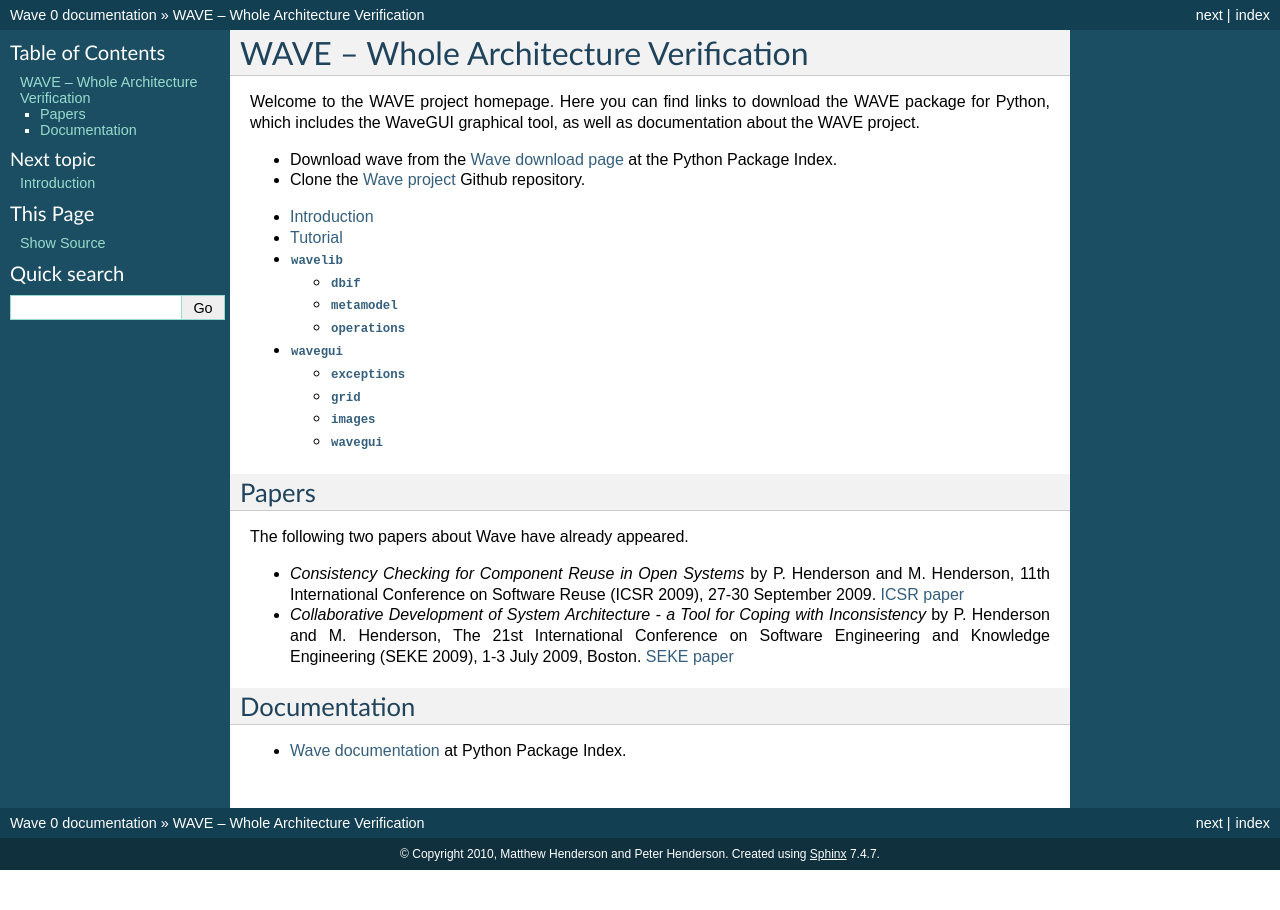
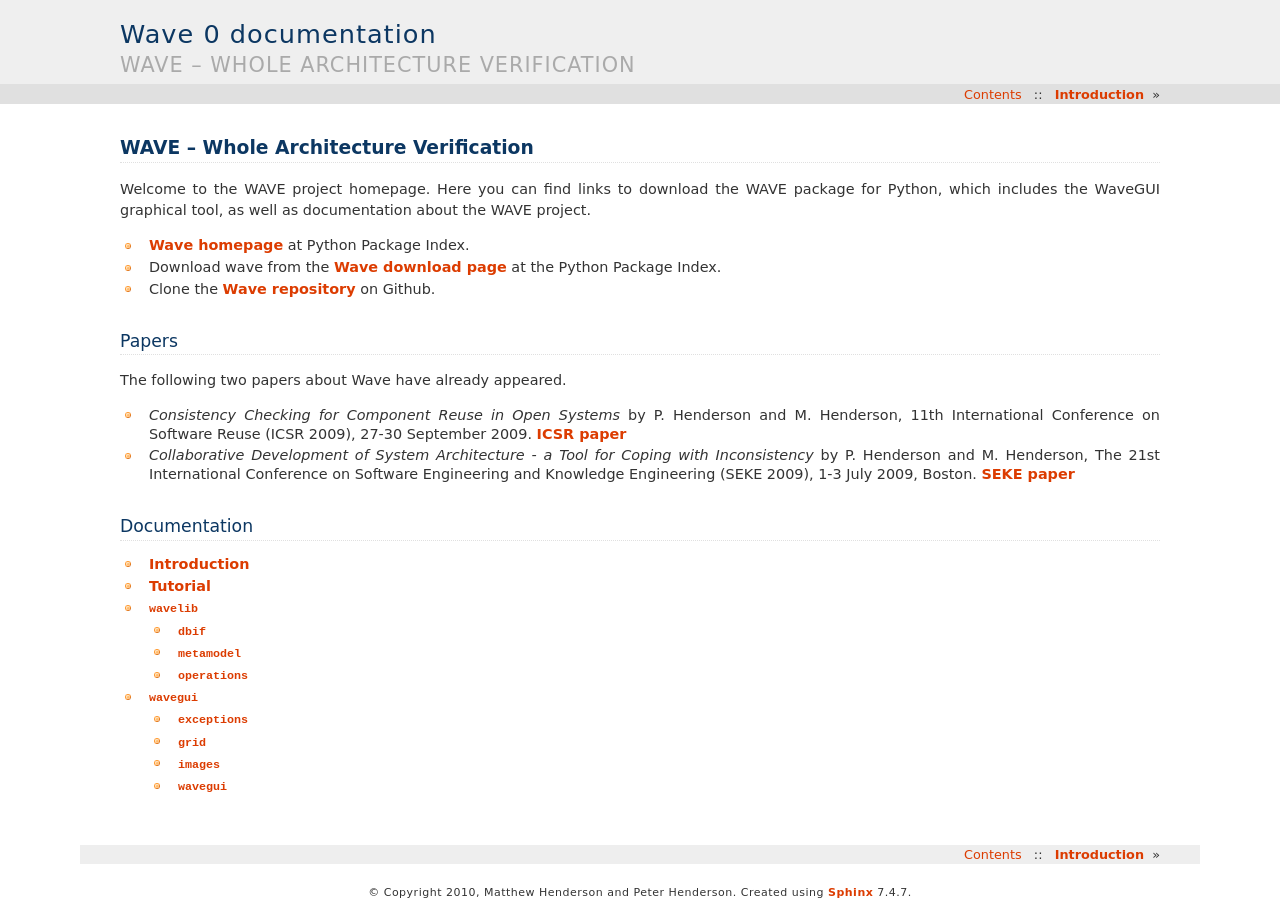
Before and after one commit to MHenderson/wave, a Sphinx documentation site: the page built from doc/index.rst, in a window 1280 px wide. Built offline with Sphinx 7.4.7, drawn with Linux system fonts in a browser that asks for light colours.

Commit message:
Improved documentation. New theme.

```diff
--- a/doc/conf.py
+++ b/doc/conf.py
@@ -93,7 +93,7 @@
 
 # The theme to use for HTML and HTML Help pages.  See the documentation for
 # a list of builtin themes.
-html_theme = 'default'
+html_theme = 'haiku'
 
 # Theme options are theme-specific and customize the look and feel of a theme
 # further.  For a list of options available for each theme, see the
--- a/doc/index.rst
+++ b/doc/index.rst
@@ -8,15 +8,9 @@
 
 Welcome to the WAVE project homepage. Here you can find links to download the WAVE package for Python, which includes the WaveGUI graphical tool, as well as documentation about the WAVE project.
 
+* `Wave homepage`_ at Python Package Index.
 * Download wave from the `Wave download page`_ at the Python Package Index.
-* Clone the `Wave project`_ Github repository.
-
-.. toctree::
-   :maxdepth: 2
-
-   intro
-   tutorial
-   modules
+* Clone the `Wave repository`_ on Github.
 
 Papers
 ------
@@ -29,10 +23,15 @@
 Documentation
 -------------
 
-* `Wave documentation`_ at Python Package Index.
+.. toctree::
+   :maxdepth: 2
 
+   intro
+   tutorial
+   modules
+
+.. _Wave homepage: http://packages.python.org/Wave
 .. _Wave download page: http://pypi.python.org/pypi/Wave/0.0.1
-.. _Wave documentation: http://packages.python.org/Wave
-.. _Wave project: http://github.com/MHenderson/wave/tree/master
+.. _Wave repository: http://github.com/MHenderson/wave/tree/master
 .. _ICSR paper: ../doc/archconsist.pdf
 .. _SEKE paper: ../doc/wave.pdf
```
